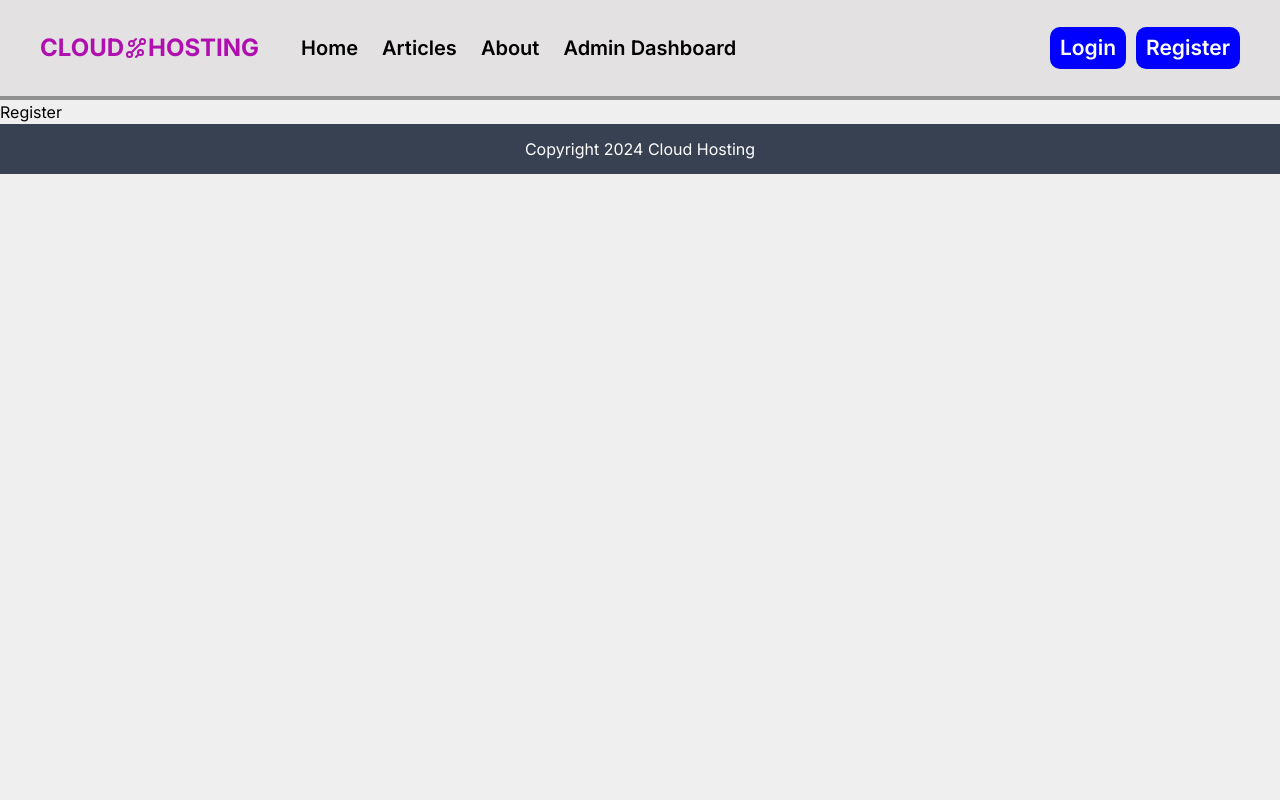
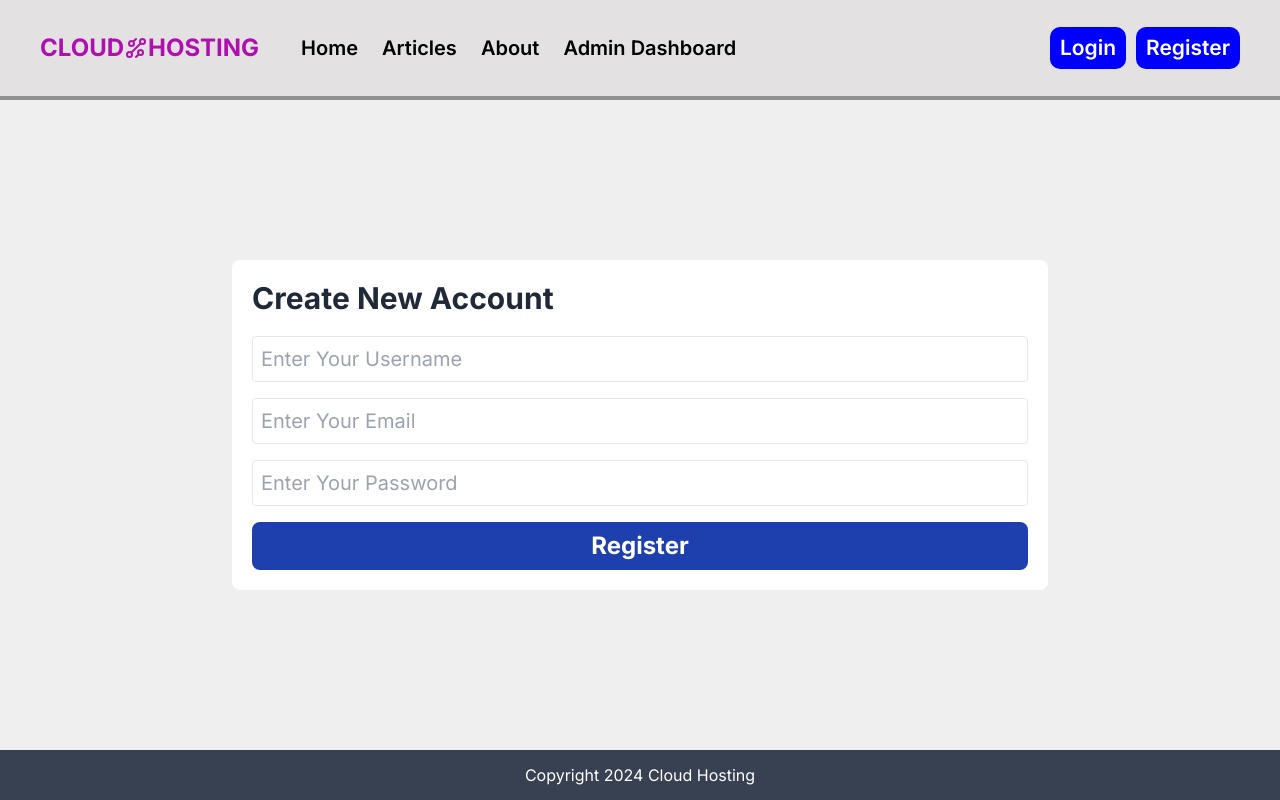
Before and after one commit to Youssef-Abbas-Dev/cloud-hosting-project-course, a Next.js app: page /register in a window 1280 px wide. Built offline with nearby package versions, Linux system fonts and the light colour scheme.

Commit message:
login page designed

```diff
--- a/package.json
+++ b/package.json
@@ -12,7 +12,8 @@
     "next": "14.0.4",
     "react": "^18",
     "react-dom": "^18",
-    "react-icons": "^5.0.1"
+    "react-icons": "^5.0.1",
+    "react-toastify": "^10.0.4"
   },
   "devDependencies": {
     "@types/node": "^20",
--- /dev/null
+++ b/src/app/(user)/login/LoginForm.tsx
@@ -0,0 +1,40 @@
+"use client";
+import React, { useState } from 'react';
+import { toast } from 'react-toastify';
+
+const LoginForm = () => {
+    const [email, setEmail] = useState("");
+    const [password, setPassword] = useState("");
+
+    const formSubmitHandler = (e:React.FormEvent) => {
+        e.preventDefault();
+        if(email === "") return toast.error("Email is required");
+        if(password === "") return toast.error("Password is required");
+
+        console.log({ email, password });
+    }
+
+    return (
+        <form onSubmit={formSubmitHandler} className="flex flex-col">
+            <input
+             className="mb-4 border rounded p-2 text-xl"
+             type="email"
+             placeholder="Enter Your Email"
+             value={email}
+             onChange={(e) => setEmail(e.target.value)}
+            />
+            <input
+             className="mb-4 border rounded p-2 text-xl"
+             type="password"
+             placeholder="Enter Your Password"
+             value={password}
+             onChange={(e) => setPassword(e.target.value)}
+            />
+            <button type="submit" className="text-2xl text-white bg-blue-800 p-2 rounded-lg font-bold">
+                Login
+            </button>
+        </form>
+    )
+}
+
+export default LoginForm
--- /dev/null
+++ b/src/app/(user)/login/page.tsx
@@ -0,0 +1,14 @@
+import LoginForm from "./LoginForm"
+
+const LoginPage = () => {
+  return (
+    <section className="fix-height container m-auto px-7 flex items-center justify-center">
+      <div className="m-auto bg-white rounded-lg p-5 w-full md:w-2/3">
+        <h1 className="text-3xl font-bold text-gray-800 mb-5">Log In</h1>
+        <LoginForm />
+      </div>
+    </section>
+  )
+}
+
+export default LoginPage
--- /dev/null
+++ b/src/app/(user)/register/RegisterForm.tsx
@@ -0,0 +1,49 @@
+"use client";
+import React, { useState } from 'react';
+import { toast } from 'react-toastify';
+
+const RegisterForm = () => {
+    const [username, setUsername] = useState("");
+    const [email, setEmail] = useState("");
+    const [password, setPassword] = useState("");
+
+    const formSubmitHandler = (e:React.FormEvent) => {
+        e.preventDefault();
+        if(username === "") return toast.error("Username is required");
+        if(email === "") return toast.error("Email is required");
+        if(password === "") return toast.error("Password is required");
+
+        console.log({ email, password, username });
+    }
+
+    return (
+        <form onSubmit={formSubmitHandler} className="flex flex-col">
+            <input
+             className="mb-4 border rounded p-2 text-xl"
+             type="text"
+             placeholder="Enter Your Username"
+             value={username}
+             onChange={(e) => setUsername(e.target.value)}
+            />
+            <input
+             className="mb-4 border rounded p-2 text-xl"
+             type="email"
+             placeholder="Enter Your Email"
+             value={email}
+             onChange={(e) => setEmail(e.target.value)}
+            />
+            <input
+             className="mb-4 border rounded p-2 text-xl"
+             type="password"
+             placeholder="Enter Your Password"
+             value={password}
+             onChange={(e) => setPassword(e.target.value)}
+            />
+            <button type="submit" className="text-2xl text-white bg-blue-800 p-2 rounded-lg font-bold">
+                Register
+            </button>
+        </form>
+    )
+}
+
+export default RegisterForm
--- /dev/null
+++ b/src/app/(user)/register/page.tsx
@@ -0,0 +1,16 @@
+import RegisterForm from "./RegisterForm"
+
+const RegisterPage = () => {
+  return (
+    <section className="fix-height container m-auto px-7 flex items-center justify-center">
+      <div className="m-auto bg-white rounded-lg p-5 w-full md:w-2/3">
+        <h1 className="text-3xl font-bold text-gray-800 mb-5">
+          Create New Account
+        </h1>
+        <RegisterForm />
+      </div>
+    </section>
+  )
+}
+
+export default RegisterPage
--- a/src/app/layout.tsx
+++ b/src/app/layout.tsx
@@ -1,5 +1,7 @@
 import type { Metadata } from 'next'
 import { Inter } from 'next/font/google'
+import { ToastContainer } from 'react-toastify';
+import 'react-toastify/dist/ReactToastify.css';
 import './globals.css'
 import Header from '@/components/header/Header';
 import Footer from '@/components/Footer';
@@ -16,6 +18,7 @@
     <html lang="en">
       <body className={inter.className}>
         <Header />
+        <ToastContainer theme='colored' position='top-center' />
         <main>
          {children}
         </main>
--- a/src/app/login/page.tsx
+++ /dev/null
@@ -1,7 +0,0 @@
-const LoginPage = () => {
-  return (
-    <div>LoginPage</div>
-  )
-}
-
-export default LoginPage
--- a/src/app/register/page.tsx
+++ /dev/null
@@ -1,9 +0,0 @@
-const RegisterPage = () => {
-  return (
-    <div>
-      Register
-    </div>
-  )
-}
-
-export default RegisterPage
```
Also changed, not shown: 1 other file (tests, documents, lock files or other folders).
